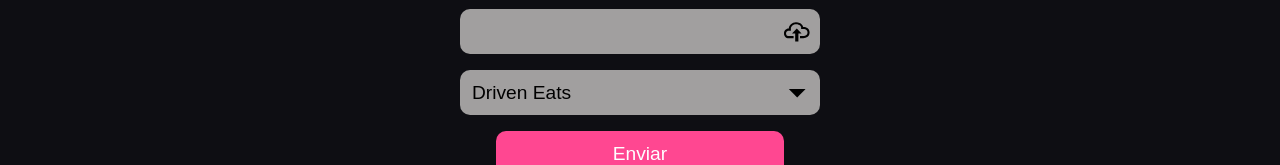
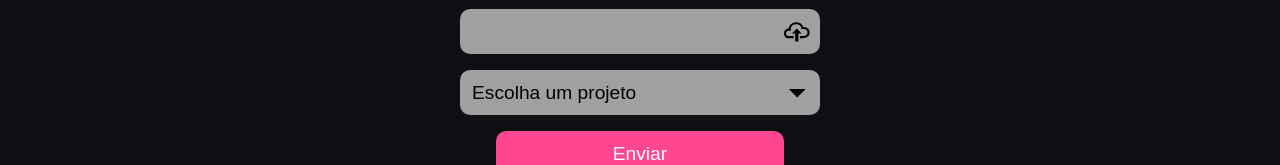
Before and after one commit to tutoria-driven-education/copybot-frontend, a React (Vite) app: page / in a window 1280 px wide. Shown: the part 375-540 px from the top of the page. Built offline with nearby package versions, Linux system fonts and the light colour scheme.

Commit message:
refactor: removed conditional that checked the percentage

```diff
--- a/package.json
+++ b/package.json
@@ -15,7 +15,6 @@
     "react-icons": "^4.4.0",
     "react-loader-spinner": "^5.2.0",
     "react-router-dom": "^6.3.0",
-    "style-components": "^0.1.0",
     "styled-components": "^5.3.5"
   },
   "devDependencies": {
--- /dev/null
+++ b/src/assets/projects/data.js
@@ -0,0 +1,54 @@
+export const projects = [
+  {
+    id: 1,
+    name: "DrivenEats",
+  },
+  {
+    id: 2,
+    name: "Parrot Card Game",
+  },
+  {
+    id: 3,
+    name: "Bate-papo UOL",
+  },
+  {
+    id: 4,
+    name: "BuzzQuizz",
+  },
+  {
+    id: 5,
+    name: "Instagram React",
+  },
+  {
+    id: 6,
+    name: "ZapRecall",
+  },
+  {
+    id: 7,
+    name: "Cineflex",
+  },
+  {
+    id: 8,
+    name: "TrackIt",
+  },
+  {
+    id: 9,
+    name: "Driven Plus",
+  },
+  {
+    id: 10,
+    name: "API Tweteroo",
+  },
+  {
+    id: 11,
+    name: "API Bate-papo UOL",
+  },
+  {
+    id: 12,
+    name: "My Wallet",
+  },
+  {
+    id: 13,
+    name: "Bootstore",
+  },
+];
--- a/src/components/Percent/Percent.jsx
+++ b/src/components/Percent/Percent.jsx
@@ -4,14 +4,12 @@
   const percentSource = source > 10 ? `${source}%` : `0${source}%`;
   const percentDelivered = delivered > 10 ? `${delivered}%` : `0${delivered}%`;
 
-  if (delivered > 20) {
   return (
     <Anchor href={`#${index}`}>
       Entregue: {percentDelivered} / Original: {percentSource}
       <IconWarning />
     </Anchor>
   );
-  }
 };
 
 export default Percent;
--- a/src/components/Report/Report.jsx
+++ b/src/components/Report/Report.jsx
@@ -2,15 +2,7 @@
 import { ReportStyle, Row, Column, Code } from "./styles";
 
 const Report = ({ table, columns, index }) => {
-  const [reportPercent, setReportPercent] = useState(0);
 
-  useEffect(() => {
-    const percent = table.match(/(\d+(\.\d+)?%)/g);
-
-    setReportPercent(parseInt(percent[0]));
-  }, []);
-
-  if (reportPercent > 20) {
   return (
     <ReportStyle key={index}>
       <div dangerouslySetInnerHTML={{ __html: table }}></div>
@@ -34,7 +26,6 @@
       </Row>
     </ReportStyle>
   );
-  }
 };
 
 export default Report;
--- a/src/pages/home/Home.jsx
+++ b/src/pages/home/Home.jsx
@@ -4,6 +4,7 @@
 import { useNavigate } from "react-router-dom";
 import { ReportsContext } from "../../hooks/context/ReportsContext";
 import { sendRepository } from "../../services/api";
+import { projects } from "../../assets/projects/data";
 import {
   Container,
   Form,
@@ -47,7 +48,7 @@
           localStorage.setItem("storageReports", JSON.stringify(response.data));
         }
       } catch (error) {
-        setIsSubmitted(true)
+        setIsSubmitted(false);
       }
     },
     [values, reports]
@@ -82,13 +83,23 @@
                 name="url"
                 value={values.url}
                 onChange={handleChangeValues}
+                required
               />
               <CloudUpload />
             </Group>
             <Group>
-              <Select id="project" name="project" onChange={handleChangeValues}>
-                <option value="driveneats">Driven Eats</option>
-                <option value="cineflex">Cineflex</option>
+              <Select
+                id="project"
+                name="project"
+                onChange={handleChangeValues}
+                required
+              >
+                <option>Escolha um projeto</option>
+                {projects.map((project, index) => (
+                  <option value={project.name} key={index}>
+                    {project.name}
+                  </option>
+                ))}
               </Select>
               <LabelSelect htmlFor="project">
                 <GoTriangleDown />
```
Also changed, not shown: 1 other file (tests, documents, lock files or other folders). Lines whose indentation alone changed are shown as unchanged.
